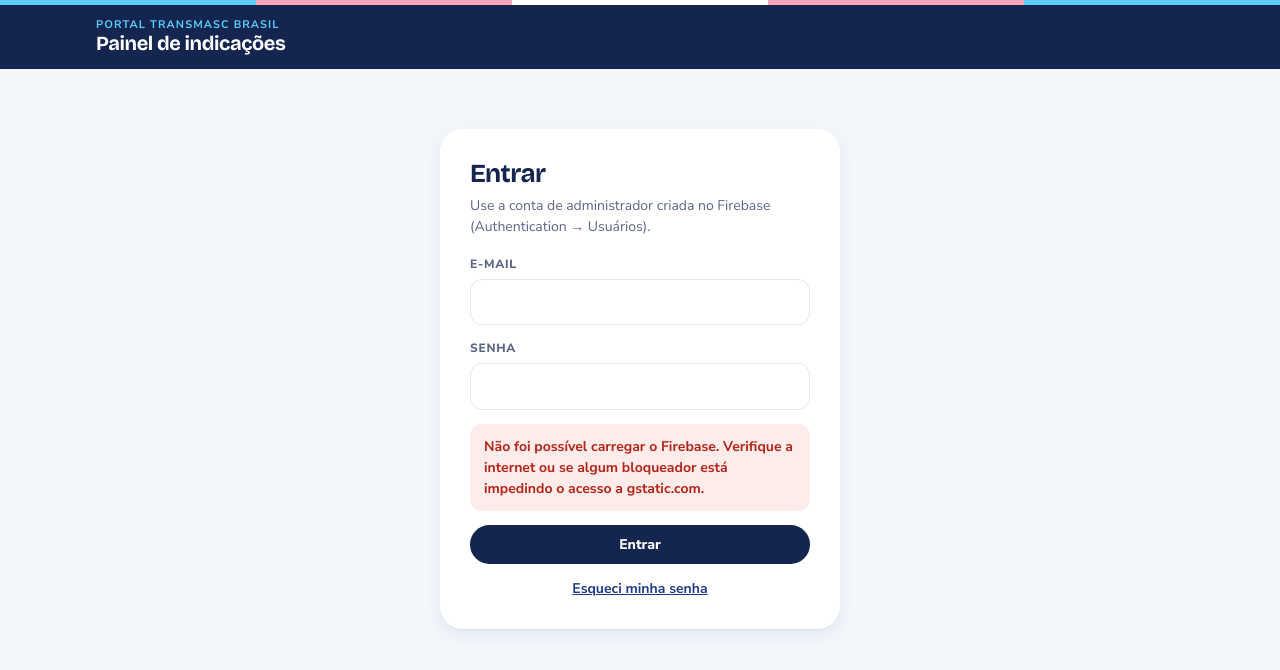
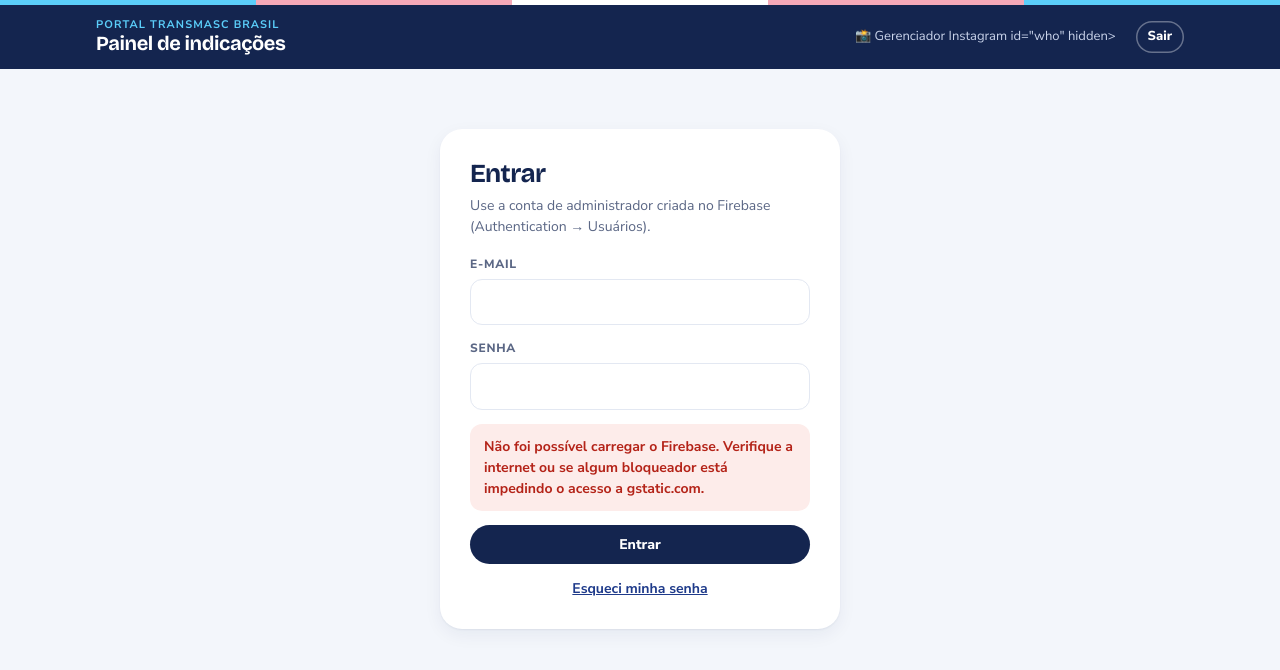
Before and after one commit to transmascbrasil/portal, a plain HTML site: page admin.html in a window 1280 px wide. Drawn offline with nearby package versions, Linux system fonts and the light colour scheme.

Commit message:
Update admin.html

```diff
--- a/admin.html
+++ b/admin.html
@@ -119,7 +119,9 @@ code{background:var(--bg);padding:1px 6px;border-radius:6px;font-size:12px}
 <header>
   <div class="wrap">
     <h1><small>Portal Transmasc Brasil</small>Painel de indicações</h1>
-    <div class="who" id="who" hidden>
+    <div class="who"
+            <a class="btn btn-ghost btn-sm" href="insta-bot/painel.html">📸 Gerenciador Instagram</a>
+      id="who" hidden>
       <span id="who-email"></span>
       <button class="btn btn-ghost btn-sm" onclick="sair()">Sair</button>
     </div>
```
